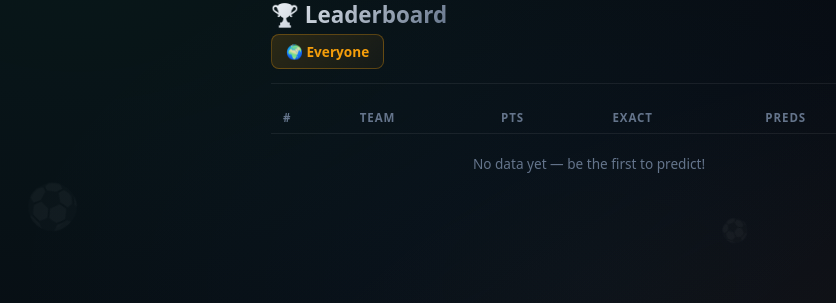
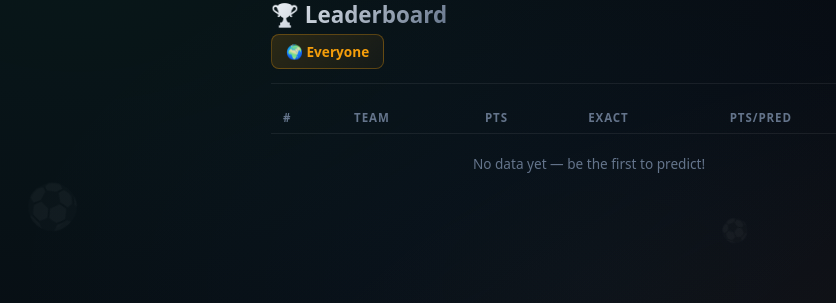
Before and after one commit to matteotassotiete/Worldcup-game, a Flask app: page /leaderboard in a window 1280 px wide. Shown: the part 117-420 px from the top of the page, without its empty margins (51-887 px from the left). Run offline with Flask 3, Linux system fonts and the light colour scheme; the visitor is signed in with stand-in values (Sample User, id 1); data that the repository does not hold is empty; some libraries are stand-ins or nearby versions.

Commit message:
Add pts/pred column to leaderboard; keep pred count on team profile
Points per prediction only counts settled matches — future predictions
don't affect the average. Teams with no settled games show —.

Co-Authored-By: Claude Sonnet 4.6 <noreply@anthropic.com>

```diff
--- a/app.py
+++ b/app.py
@@ -364,7 +364,11 @@ def leaderboard():
                     + COALESCE(MAX(ta.champion_points), 0)
                     + COALESCE(MAX(ta.top_scorer_points), 0) AS total_points,
                     COUNT(CASE WHEN s.base_points=100 THEN 1 END) AS exacts,
-                    COUNT(p.id) AS predictions_made
+                    COUNT(p.id) AS predictions_made,
+                    COUNT(s.id) AS settled_preds,
+                    CASE WHEN COUNT(s.id) > 0
+                         THEN ROUND(CAST(COALESCE(SUM(s.total_points), 0) AS NUMERIC) / COUNT(s.id), 1)
+                         ELSE NULL END AS pts_per_pred
                 FROM users u
                 JOIN group_members gm ON gm.user_id=u.id AND gm.group_id=%s
                 LEFT JOIN predictions p ON p.user_id=u.id
@@ -380,7 +384,11 @@ def leaderboard():
                     + COALESCE(MAX(ta.champion_points), 0)
                     + COALESCE(MAX(ta.top_scorer_points), 0) AS total_points,
                     COUNT(CASE WHEN s.base_points=100 THEN 1 END) AS exacts,
-                    COUNT(p.id) AS predictions_made
+                    COUNT(p.id) AS predictions_made,
+                    COUNT(s.id) AS settled_preds,
+                    CASE WHEN COUNT(s.id) > 0
+                         THEN ROUND(CAST(COALESCE(SUM(s.total_points), 0) AS NUMERIC) / COUNT(s.id), 1)
+                         ELSE NULL END AS pts_per_pred
                 FROM users u
                 LEFT JOIN predictions p ON p.user_id=u.id
                 LEFT JOIN settlements s ON s.prediction_id=p.id
--- a/templates/leaderboard.html
+++ b/templates/leaderboard.html
@@ -25,7 +25,7 @@
       <th>Team</th>
       <th>Pts</th>
       <th>Exact</th>
-      <th>Preds</th>
+      <th>Pts/Pred</th>
     </tr>
   </thead>
   <tbody>
@@ -47,7 +47,7 @@
       </td>
       <td class="points">{{ row.total_points }}</td>
       <td class="exacts">{{ row.exacts }}</td>
-      <td class="preds">{{ row.predictions_made }}</td>
+      <td class="preds">{{ row.pts_per_pred if row.pts_per_pred is not none else "—" }}</td>
     </tr>
   {% else %}
     <tr><td colspan="5" class="hint" style="padding:20px;text-align:center">No data yet — be the first to predict!</td></tr>
--- a/templates/team.html
+++ b/templates/team.html
@@ -21,7 +21,7 @@
   <div class="my-stat-divider"></div>
   <div class="my-stat">
     <span class="my-stat-val">{{ preds|length }}</span>
-    <span class="my-stat-label">Predictions</span>
+    <span class="my-stat-label">Predictions Made</span>
   </div>
 </div>
 
```
